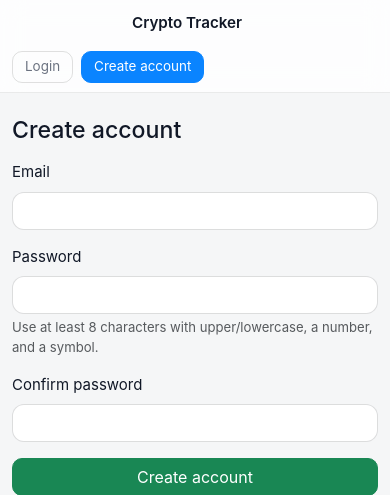
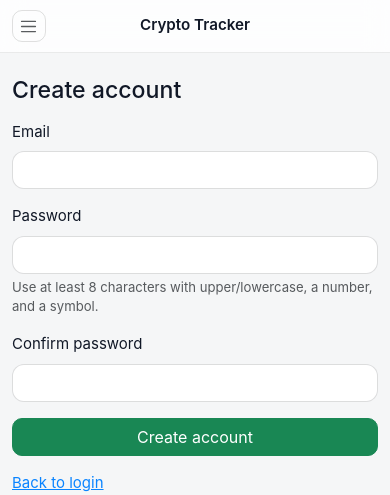
Before and after one commit to nytio/cripto_traker, a Flask app: page /register in a window 390 px wide. Shown: the top 495 px of the page. Run offline with Flask 3, Linux system fonts and the light colour scheme; parts of the project's set-up code (start-up, migrations or seed data) failed here and were passed over; some libraries are stand-ins or nearby versions.

Commit message:
Implementa menú principal para móviles

```diff
--- a/web/app/static/css/app.css
+++ b/web/app/static/css/app.css
@@ -66,6 +66,7 @@ a:hover {
   padding-top: 0.6rem;
   padding-bottom: 0.6rem;
   transition: transform 0.25s ease, opacity 0.25s ease;
+  z-index: 1030;
 }
 
 .ct-navbar .navbar-brand {
@@ -140,27 +141,93 @@ a:hover {
   color: var(--muted);
 }
 
+.ct-navbar-inner {
+  position: relative;
+}
+
+.ct-navbar-overlay {
+  position: fixed;
+  inset: 0;
+  background: rgba(15, 23, 42, 0.2);
+  opacity: 0;
+  pointer-events: none;
+  transition: opacity 0.2s ease;
+  z-index: 1020;
+  display: none;
+}
+
+.ct-navbar-overlay.is-active {
+  opacity: 1;
+  pointer-events: auto;
+}
+
+.ct-navbar .ct-navbar-toggler {
+  border: 1px solid var(--ct-border-strong);
+  border-radius: 10px;
+  padding: 0.35rem 0.55rem;
+}
+
 @media (max-width: 991.98px) {
-  .ct-navbar .container-xl {
-    flex-direction: column;
-    align-items: stretch;
+  .ct-navbar .ct-navbar-inner {
+    align-items: flex-start;
   }
 
-  .ct-navbar-left {
-    flex-direction: column;
-    align-items: flex-start;
-    gap: 0.5rem;
+  .ct-navbar .ct-navbar-brand {
+    position: absolute;
+    left: 50%;
+    transform: translateX(-50%);
+    top: 0.15rem;
   }
 
-  .ct-nav-actions {
+  .ct-navbar .ct-navbar-toggler {
+    padding: 0.3rem 0.4rem;
+    margin-right: auto;
+  }
+
+  .ct-navbar .navbar-toggler-icon {
+    width: 1.2rem;
+    height: 1.2rem;
+  }
+
+  .ct-navbar .ct-navbar-collapse {
+    position: absolute;
+    top: 100%;
+    left: 0;
+    z-index: 1040;
+    margin-top: 0.5rem;
+    padding: 0.9rem 1rem;
+    width: min(320px, 92vw);
+    border-radius: 16px;
+    border: 1px solid var(--ct-border);
+    background: rgba(255, 255, 255, 0.96);
+    box-shadow: var(--ct-shadow-float);
+    text-align: left;
+  }
+
+  .ct-navbar-overlay {
+    display: block;
+  }
+
+  .ct-nav-actions,
+  .ct-navbar-left,
+  .ct-navbar-right {
+    width: 100%;
+  }
+
+  .ct-nav-actions,
+  .ct-navbar-right {
     flex-wrap: wrap;
+    justify-content: flex-start;
+    align-items: flex-start;
+  }
+
+  .ct-navbar .nav-link {
     width: 100%;
   }
 
   .ct-navbar-right {
-    flex-wrap: wrap;
-    justify-content: flex-start;
-    width: 100%;
+    border-top: 1px solid var(--ct-border);
+    padding-top: 0.75rem;
   }
 }
 .ct-card {
--- a/web/app/static/js/app.js
+++ b/web/app/static/js/app.js
@@ -167,6 +167,58 @@ document.addEventListener("DOMContentLoaded", () => {
     });
   }
 
+  const navbarCollapse = document.getElementById("ct-navbar");
+  if (navbarCollapse) {
+    const navbarOverlay = document.querySelector("[data-ct-navbar-overlay]");
+    const showOverlay = () => {
+      if (navbarOverlay) {
+        navbarOverlay.classList.add("is-active");
+      }
+    };
+    const hideOverlay = () => {
+      if (navbarOverlay) {
+        navbarOverlay.classList.remove("is-active");
+      }
+    };
+
+    navbarCollapse.addEventListener("show.bs.collapse", showOverlay);
+    navbarCollapse.addEventListener("hidden.bs.collapse", hideOverlay);
+    navbarCollapse.addEventListener("hide.bs.collapse", hideOverlay);
+
+    const syncOverlay = () => {
+      if (!navbarOverlay) {
+        return;
+      }
+      const isMobile = window.matchMedia("(max-width: 991.98px)").matches;
+      if (isMobile && navbarCollapse.classList.contains("show")) {
+        showOverlay();
+      } else {
+        hideOverlay();
+      }
+    };
+
+    if (navbarOverlay) {
+      navbarOverlay.addEventListener("click", () => {
+        if (window.bootstrap && bootstrap.Collapse) {
+          const instance = bootstrap.Collapse.getOrCreateInstance(
+            navbarCollapse,
+          );
+          instance.hide();
+        } else {
+          navbarCollapse.classList.remove("show");
+          hideOverlay();
+        }
+      });
+    }
+
+    const desktopMedia = window.matchMedia("(min-width: 992px)");
+    if (desktopMedia.addEventListener) {
+      desktopMedia.addEventListener("change", syncOverlay);
+    } else {
+      desktopMedia.addListener(syncOverlay);
+    }
+  }
+
   const removeModal = document.getElementById("remove-modal");
   if (removeModal && window.bootstrap) {
     removeModal.addEventListener("show.bs.modal", (event) => {
--- a/web/app/templates/base.html
+++ b/web/app/templates/base.html
@@ -12,19 +12,29 @@
   </head>
   <body class="ct-body" style="--bg: #f5f6f7; --font-sans: -apple-system, 'SF Pro Display', 'Inter', system-ui;">
     <nav class="navbar navbar-expand-lg navbar-light ct-navbar sticky-top">
-      <div class="container-xl d-flex align-items-center justify-content-between gap-3">
-        <div class="d-flex align-items-center gap-3 ct-navbar-left">
-          <a class="navbar-brand" href="{{ url_for('dashboard.index') }}">Crypto Tracker</a>
+      <div class="container-xl d-flex align-items-center gap-3 ct-navbar-inner">
+        <button
+          class="navbar-toggler ct-navbar-toggler"
+          type="button"
+          data-bs-toggle="collapse"
+          data-bs-target="#ct-navbar"
+          aria-controls="ct-navbar"
+          aria-expanded="false"
+          aria-label="Toggle navigation"
+        >
+          <span class="navbar-toggler-icon"></span>
+        </button>
+        <a class="navbar-brand ct-navbar-brand" href="{{ url_for('dashboard.index') }}">Crypto Tracker</a>
+        <div class="collapse navbar-collapse ct-navbar-collapse flex-column flex-lg-row align-items-stretch align-items-lg-center gap-3" id="ct-navbar">
           {% if current_user %}
             {% set dashboard_active = request.endpoint == 'dashboard.index' %}
             {% set add_active = request.endpoint == 'cryptos.new_crypto' %}
-            <div class="navbar-nav ct-nav-actions gap-1 align-items-center">
+            <div class="navbar-nav ct-nav-actions ct-navbar-left gap-1 align-items-start align-items-lg-center mb-3 mb-lg-0">
               <a class="nav-link{% if dashboard_active %} active{% endif %}" {% if dashboard_active %}aria-current="page"{% endif %} href="{{ url_for('dashboard.index') }}">Dashboard</a>
               <a class="nav-link{% if add_active %} active{% endif %}" {% if add_active %}aria-current="page"{% endif %} href="{{ url_for('cryptos.new_crypto') }}">Add crypto</a>
             </div>
           {% endif %}
-        </div>
-        <div class="d-flex align-items-center gap-2 ct-navbar-right">
+          <div class="d-flex align-items-start align-items-lg-center gap-2 ct-navbar-right ms-lg-auto flex-column flex-lg-row">
             {% if current_user %}
               <span class="navbar-text ct-user d-none d-sm-inline">
                 {{ current_user.email }}
@@ -39,7 +49,9 @@
             {% endif %}
           </div>
         </div>
+      </div>
     </nav>
+    <div class="ct-navbar-overlay" data-ct-navbar-overlay></div>
 
     <main class="container-xl py-4 py-lg-5">
       {% block content %}{% endblock %}
```
Lines whose indentation alone changed are shown as unchanged.
